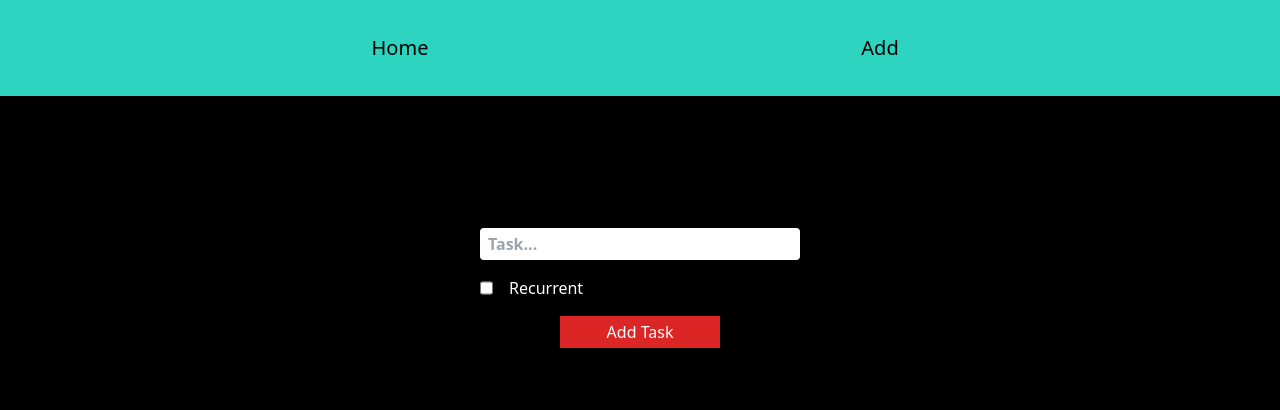
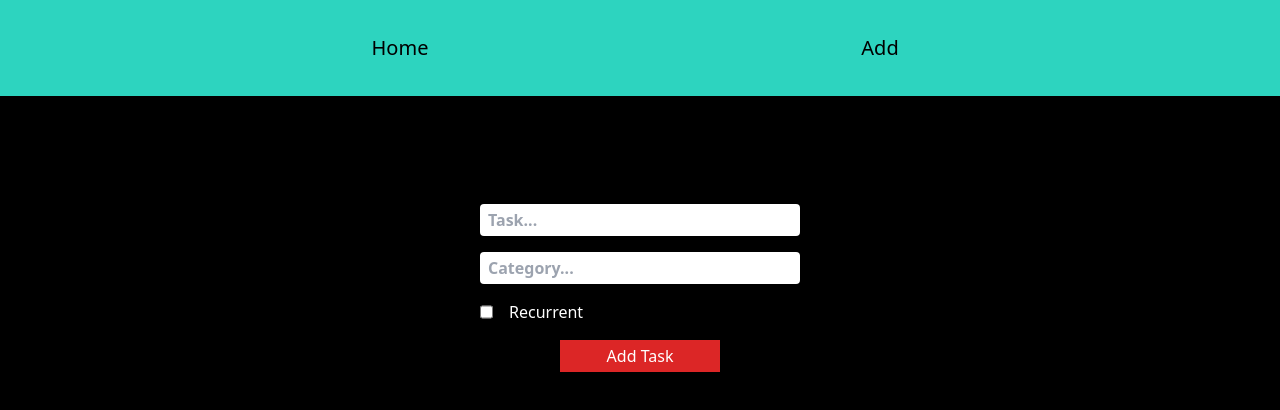
Before and after one commit to omarsafti09/tasker, a Next.js app: page /add in a window 1280 px wide. Shown: the top 410 px of the page. Built offline with nearby package versions, Linux system fonts and the light colour scheme.

Commit message:
Added Category to AddForm

```diff
--- a/components/AddForm.jsx
+++ b/components/AddForm.jsx
@@ -4,6 +4,7 @@ import { useState } from "react";
 
 const AddForm = () => {
   const [task, setTask] = useState("");
+  const [category, setCategory] = useState("");
   const [recurrent, setRecurrent] = useState(false);
   const handleChange = () => {
     setRecurrent(!recurrent);
@@ -22,6 +23,13 @@ const AddForm = () => {
           className="h-8 mb-4 text-black font-bold pl-2 rounded"
           value={task}
           onChange={(e) => setTask(e.target.value)}
+        />
+        <input
+          type="text"
+          placeholder="Category..."
+          className="h-8 mb-4 text-black font-bold pl-2 rounded"
+          value={category}
+          onChange={(e) => setCategory(e.target.value)}
         />
         <div className="flex">
           <input
```
